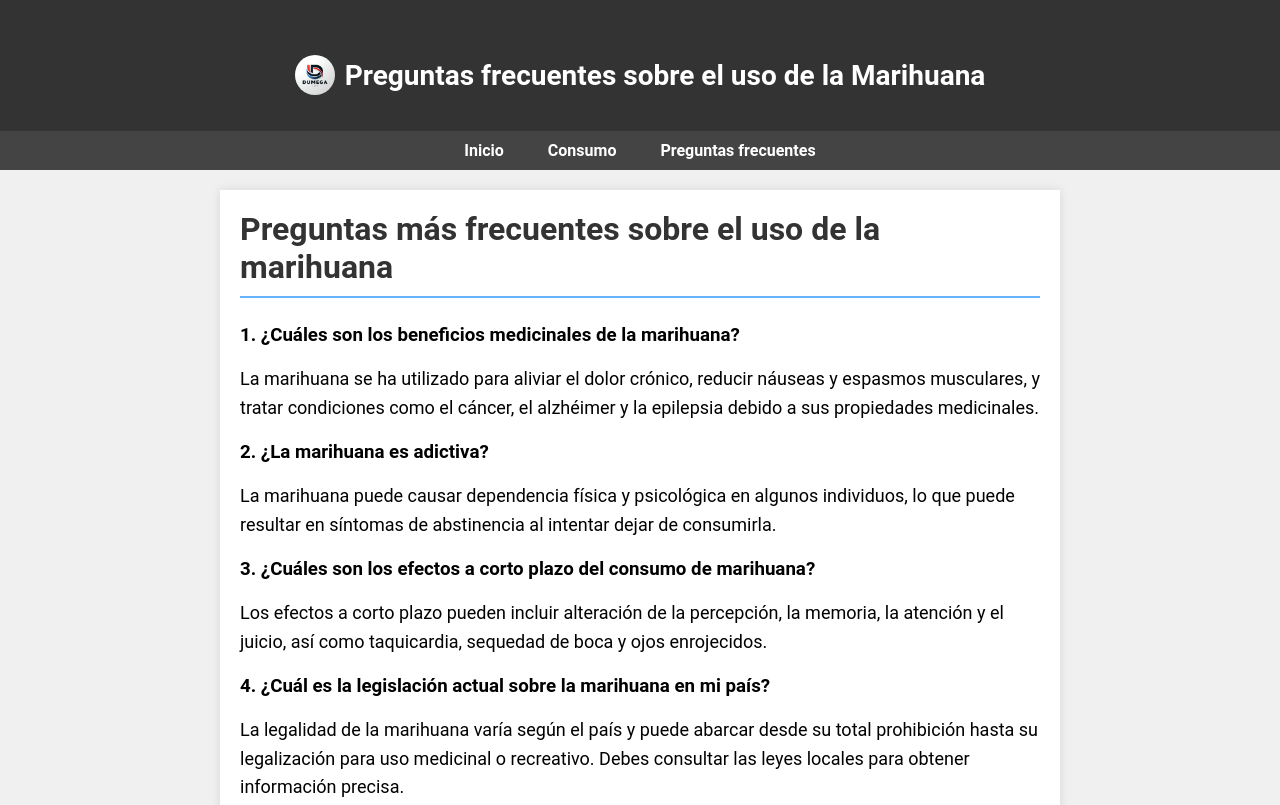
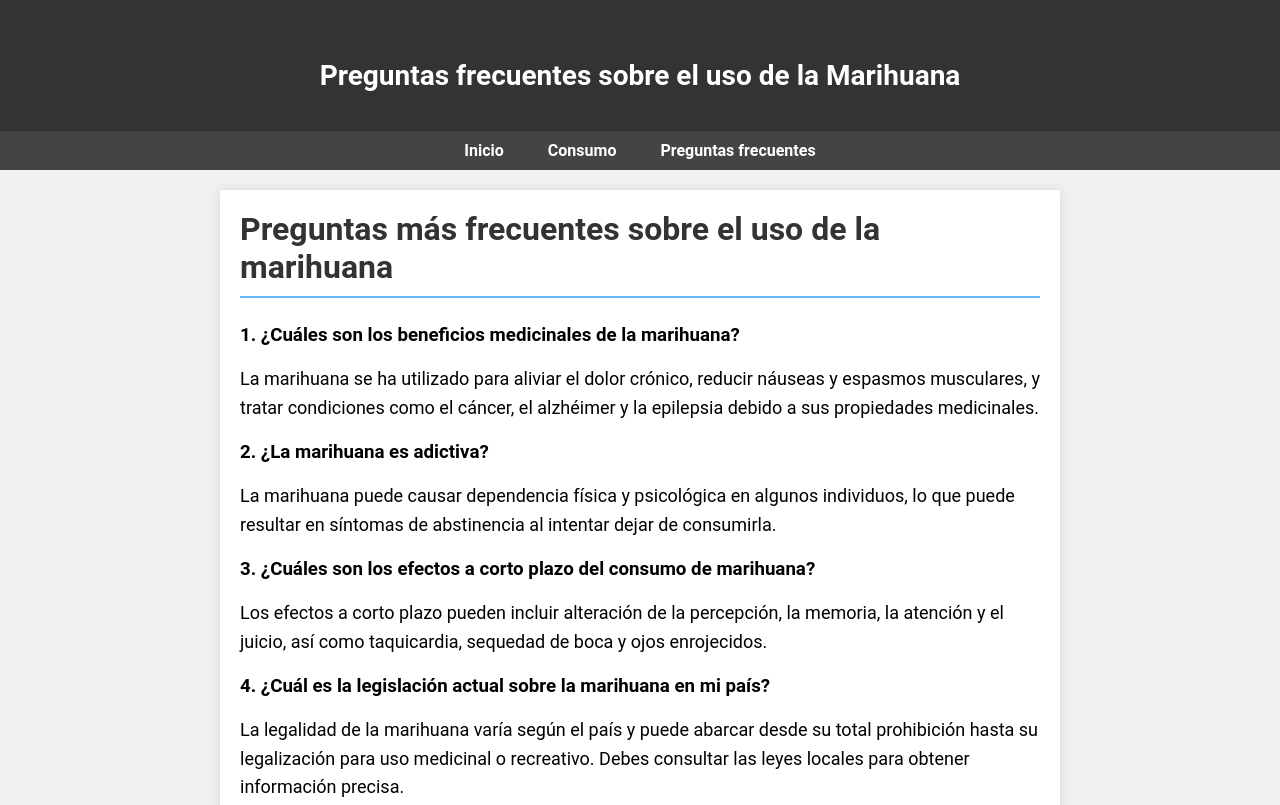
Before and after one commit to davidisea31/Keylor, a plain HTML site: page Questions.html in a window 1280 px wide. Shown: the top 805 px of the page. Drawn offline with Linux system fonts and the light colour scheme.

Commit message:
Update Questions.html

```diff
--- a/Questions.html
+++ b/Questions.html
@@ -14,7 +14,6 @@
     <header>
         <div class="container"></div>
         <div class="title-logo">
-            <img class="logo" src="umega2.jpg" alt="Imagen de una hoja de marihuana">
             <h1>Preguntas frecuentes sobre el uso de la Marihuana</h1>
         </div>
     </header>
```
